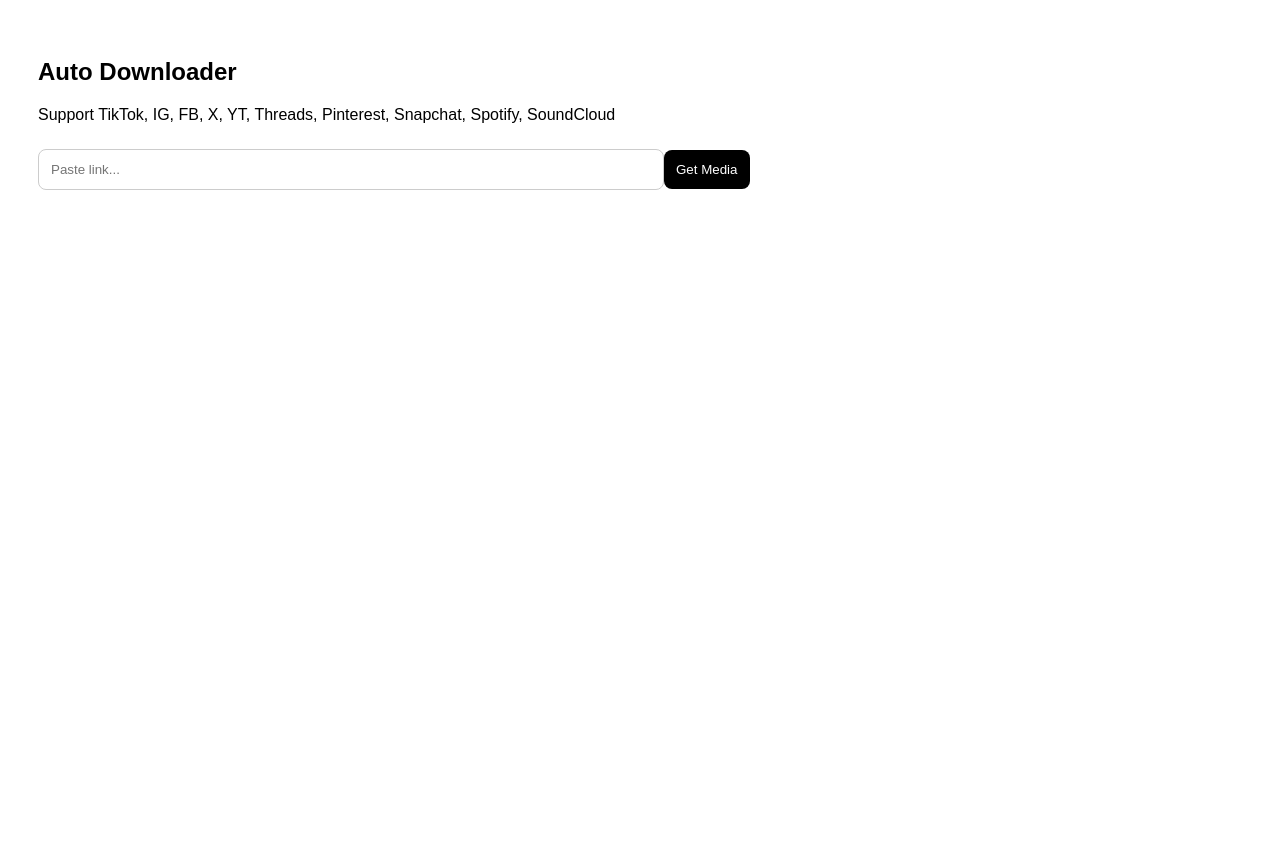
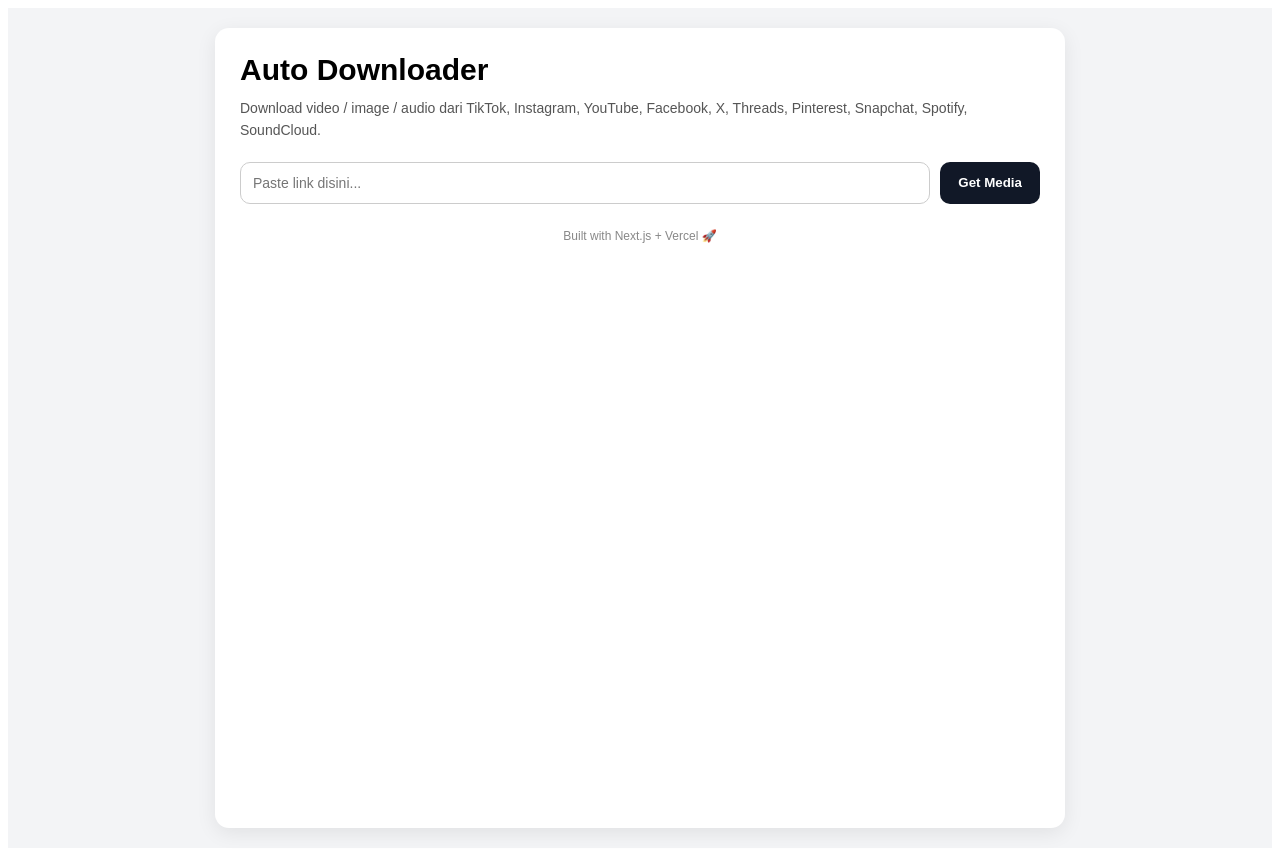
Before and after one commit to rahmat-369/Aio-down, a Next.js app: page / in a window 1280 px wide. Before the commit the page ends 800 px from the top, so only its background shows below. Built offline with nearby package versions, Linux system fonts and the light colour scheme.

Commit message:
Update index.js

```diff
--- a/pages/index.js
+++ b/pages/index.js
@@ -5,6 +5,7 @@
   const [loading, setLoading] = useState(false);
   const [data, setData] = useState(null);
   const [error, setError] = useState("");
+  const [filter, setFilter] = useState("all");
 
   async function handleDownload() {
     setLoading(true);
@@ -29,63 +30,257 @@
     setLoading(false);
   }
 
+  const filteredMedias =
+    data?.medias?.filter((m) => {
+      if (filter === "all") return true;
+      return m.type === filter;
+    }) || [];
+
   return (
-    <div style={{ padding: 30, fontFamily: "Arial" }}>
-      <h2>Auto Downloader</h2>
-      <p>Support TikTok, IG, FB, X, YT, Threads, Pinterest, Snapchat, Spotify, SoundCloud</p>
+    <div style={styles.page}>
+      <div style={styles.container}>
+        <h1 style={styles.title}>Auto Downloader</h1>
+        <p style={styles.desc}>
+          Download video / image / audio dari TikTok, Instagram, YouTube, Facebook, X, Threads,
+          Pinterest, Snapchat, Spotify, SoundCloud.
+        </p>
 
+        <div style={styles.inputBox}>
           <input
             value={url}
             onChange={(e) => setUrl(e.target.value)}
-        placeholder="Paste link..."
-        style={{
-          width: "100%",
-          maxWidth: 600,
-          padding: 12,
-          borderRadius: 8,
-          border: "1px solid #ccc",
-        }}
+            placeholder="Paste link disini..."
+            style={styles.input}
           />
-
           <button
             onClick={handleDownload}
             disabled={loading}
             style={{
-          marginTop: 10,
-          padding: 12,
-          borderRadius: 8,
-          border: "none",
-          background: "black",
-          color: "white",
-          cursor: "pointer",
+              ...styles.button,
+              opacity: loading ? 0.6 : 1,
+              cursor: loading ? "not-allowed" : "pointer",
             }}
           >
             {loading ? "Loading..." : "Get Media"}
           </button>
+        </div>
 
-      {error && <p style={{ color: "red" }}>❌ {error}</p>}
+        {error && <p style={styles.error}>❌ {error}</p>}
 
         {data && (
-        <div style={{ marginTop: 20 }}>
-          <h3>Result</h3>
-          <p>
+          <div style={styles.resultCard}>
+            <h2 style={styles.resultTitle}>Hasil</h2>
+
+            <p style={styles.meta}>
               <b>Title:</b> {data.title || "-"}
             </p>
-          <p>
-            <b>Source:</b> {data.source}
+            <p style={styles.meta}>
+              <b>Source:</b>{" "}
+              <a href={data.source} target="_blank" rel="noreferrer">
+                {data.source}
+              </a>
             </p>
 
-          <ul>
-            {data.medias.map((m, i) => (
-              <li key={i} style={{ marginBottom: 8 }}>
-                <a href={m.url} target="_blank" rel="noreferrer">
-                  {m.type.toUpperCase()} {m.quality ? `(${m.quality})` : ""}
+            <div style={styles.filterBox}>
+              <button
+                onClick={() => setFilter("all")}
+                style={filter === "all" ? styles.filterActive : styles.filterBtn}
+              >
+                All
+              </button>
+              <button
+                onClick={() => setFilter("video")}
+                style={filter === "video" ? styles.filterActive : styles.filterBtn}
+              >
+                Video
+              </button>
+              <button
+                onClick={() => setFilter("image")}
+                style={filter === "image" ? styles.filterActive : styles.filterBtn}
+              >
+                Image
+              </button>
+              <button
+                onClick={() => setFilter("audio")}
+                style={filter === "audio" ? styles.filterActive : styles.filterBtn}
+              >
+                Audio
+              </button>
+            </div>
+
+            <div style={styles.mediaList}>
+              {filteredMedias.map((m, i) => (
+                <div key={i} style={styles.mediaItem}>
+                  <div>
+                    <p style={styles.mediaType}>
+                      {m.type.toUpperCase()}{" "}
+                      {m.quality ? <span style={styles.quality}>({m.quality})</span> : ""}
+                    </p>
+                    <p style={styles.mediaExt}>{m.ext || "unknown"}</p>
+                  </div>
+
+                  <a
+                    href={`/api/proxy?url=${encodeURIComponent(m.url)}`}
+                    style={styles.downloadBtn}
+                  >
+                    Download
                   </a>
-              </li>
+                </div>
               ))}
-          </ul>
+
+              {!filteredMedias.length && (
+                <p style={{ marginTop: 15, color: "#666" }}>Tidak ada media untuk filter ini.</p>
+              )}
+            </div>
           </div>
         )}
+
+        <p style={styles.footer}>
+          Built with Next.js + Vercel 🚀
+        </p>
+      </div>
     </div>
   );
 }
+
+const styles = {
+  page: {
+    minHeight: "100vh",
+    background: "#f3f4f6",
+    display: "flex",
+    justifyContent: "center",
+    padding: 20,
+    fontFamily: "Arial, sans-serif",
+  },
+  container: {
+    width: "100%",
+    maxWidth: 800,
+    background: "white",
+    padding: 25,
+    borderRadius: 14,
+    boxShadow: "0px 5px 20px rgba(0,0,0,0.08)",
+  },
+  title: {
+    margin: 0,
+    fontSize: 30,
+    fontWeight: "bold",
+  },
+  desc: {
+    marginTop: 10,
+    marginBottom: 20,
+    color: "#555",
+    fontSize: 14,
+    lineHeight: 1.6,
+  },
+  inputBox: {
+    display: "flex",
+    gap: 10,
+    flexWrap: "wrap",
+  },
+  input: {
+    flex: 1,
+    minWidth: 250,
+    padding: 12,
+    borderRadius: 10,
+    border: "1px solid #ccc",
+    outline: "none",
+    fontSize: 14,
+  },
+  button: {
+    padding: "12px 18px",
+    borderRadius: 10,
+    border: "none",
+    background: "#111827",
+    color: "white",
+    fontWeight: "bold",
+  },
+  error: {
+    marginTop: 15,
+    color: "red",
+    fontWeight: "bold",
+  },
+  resultCard: {
+    marginTop: 25,
+    padding: 20,
+    borderRadius: 12,
+    background: "#f9fafb",
+    border: "1px solid #e5e7eb",
+  },
+  resultTitle: {
+    margin: 0,
+    fontSize: 20,
+  },
+  meta: {
+    marginTop: 8,
+    marginBottom: 0,
+    fontSize: 14,
+  },
+  filterBox: {
+    marginTop: 15,
+    display: "flex",
+    gap: 10,
+    flexWrap: "wrap",
+  },
+  filterBtn: {
+    padding: "6px 12px",
+    borderRadius: 8,
+    border: "1px solid #ccc",
+    background: "white",
+    cursor: "pointer",
+    fontSize: 13,
+  },
+  filterActive: {
+    padding: "6px 12px",
+    borderRadius: 8,
+    border: "1px solid #111827",
+    background: "#111827",
+    color: "white",
+    cursor: "pointer",
+    fontSize: 13,
+  },
+  mediaList: {
+    marginTop: 20,
+    display: "flex",
+    flexDirection: "column",
+    gap: 12,
+  },
+  mediaItem: {
+    display: "flex",
+    justifyContent: "space-between",
+    alignItems: "center",
+    padding: 14,
+    borderRadius: 10,
+    background: "white",
+    border: "1px solid #e5e7eb",
+  },
+  mediaType: {
+    margin: 0,
+    fontWeight: "bold",
+    fontSize: 14,
+  },
+  quality: {
+    fontWeight: "normal",
+    color: "#6b7280",
+    fontSize: 12,
+  },
+  mediaExt: {
+    margin: 0,
+    fontSize: 12,
+    color: "#6b7280",
+  },
+  downloadBtn: {
+    padding: "8px 14px",
+    background: "#16a34a",
+    color: "white",
+    borderRadius: 10,
+    textDecoration: "none",
+    fontWeight: "bold",
+    fontSize: 13,
+  },
+  footer: {
+    marginTop: 25,
+    textAlign: "center",
+    fontSize: 12,
+    color: "#888",
+  },
+};
```
Lines whose indentation alone changed are shown as unchanged.
